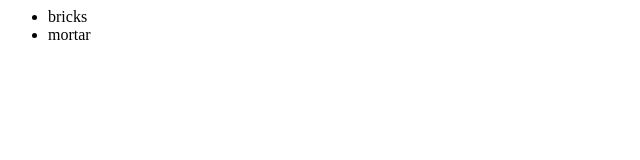
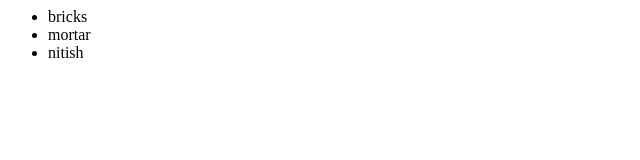
Before and after one commit to nishgaddam/newGitTest, a plain HTML site: page index.html in a window 1280 px wide. Shown: the full height of the page, 0-640 px from the left. Drawn offline with Linux system fonts and the light colour scheme.

Commit message:
added nitish row

```diff
--- a/index.html
+++ b/index.html
@@ -4,6 +4,7 @@
 			<ul>
 				<li>bricks</li>
 				<li>mortar</li>
+				<li>nitish</li>
 			</ul>
 		</div>
 	</body>
```
